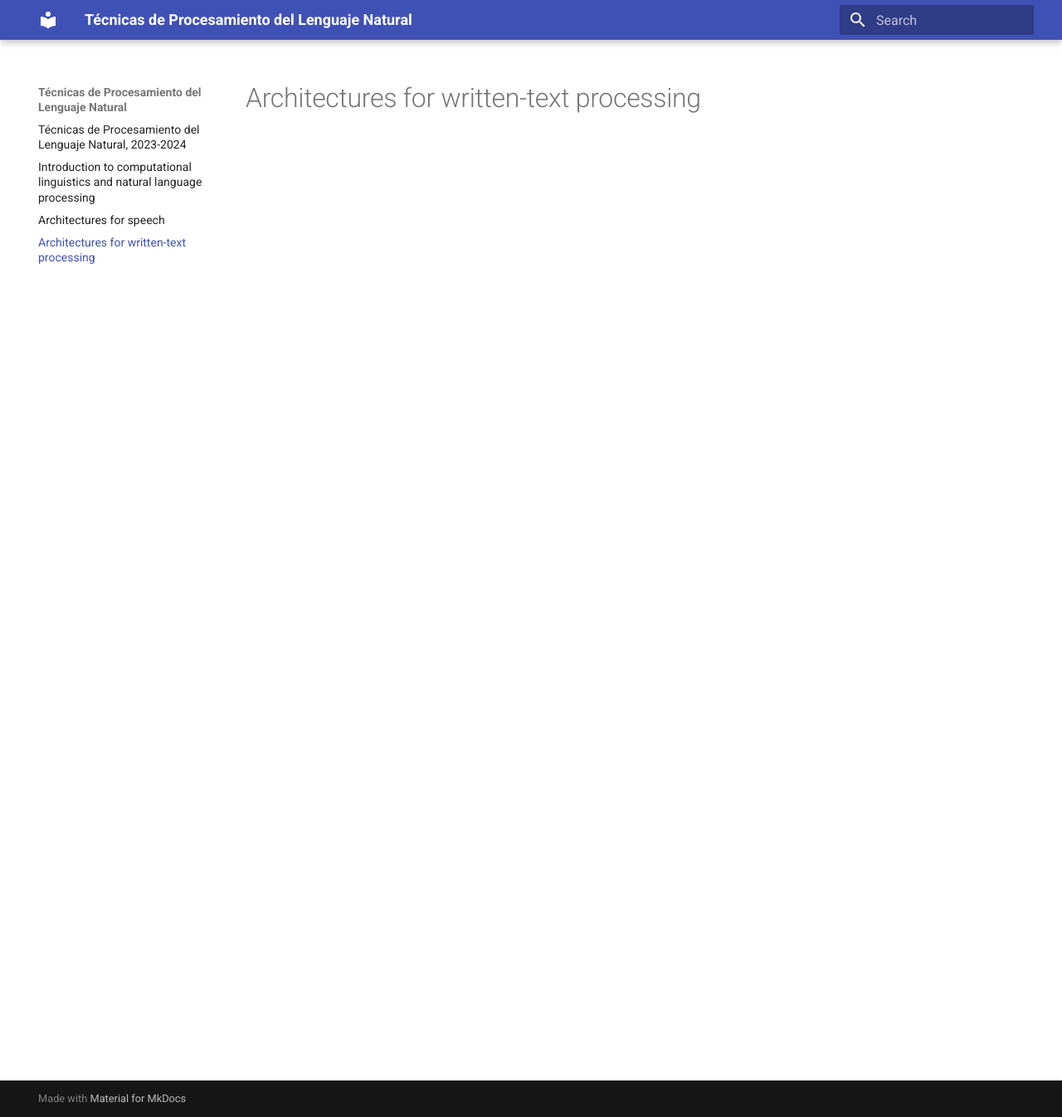
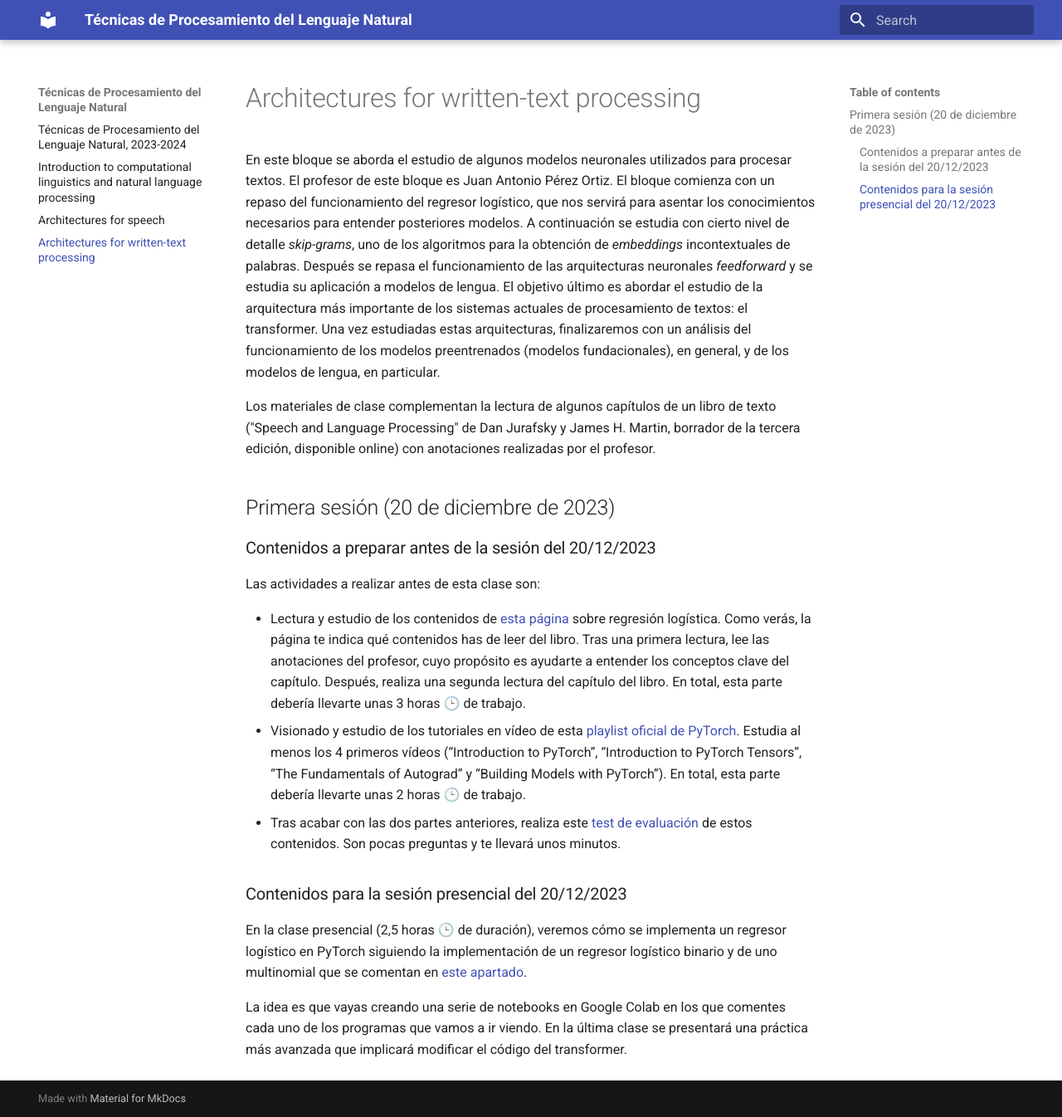
Before and after one commit to jaspock/tpln2324, an MkDocs documentation site: the page built from docs/text.md, in a window 1280 px wide and 1346 px high. Shown: the whole window at 83% size. Built offline with MkDocs 1.6.1 and Material for MkDocs 9.7.7, drawn with Linux system fonts in a browser that asks for light colours.

Commit message:
Nuevas actividades

```diff
--- a/docs/text.md
+++ b/docs/text.md
@@ -1 +1,21 @@
 # Architectures for written-text processing
+
+En este bloque se aborda el estudio de algunos modelos neuronales utilizados para procesar textos. El profesor de este bloque es Juan Antonio Pérez Ortiz. El bloque comienza con un repaso del funcionamiento del regresor logístico, que nos servirá para asentar los conocimientos necesarios para entender posteriores modelos. A continuación se estudia con cierto nivel de detalle *skip-grams*, uno de los algoritmos para la obtención de *embeddings* incontextuales de palabras. Después se repasa el funcionamiento de las arquitecturas neuronales *feedforward* y se estudia su aplicación a modelos de lengua. El objetivo último es abordar el estudio de la arquitectura más importante de los sistemas actuales de procesamiento de textos: el transformer. Una vez estudiadas estas arquitecturas, finalizaremos con un análisis del funcionamiento de los modelos preentrenados (modelos fundacionales), en general, y de los modelos de lengua, en particular.
+
+Los materiales de clase complementan la lectura de algunos capítulos de un libro de texto ("Speech and Language Processing" de Dan Jurafsky y James H. Martin, borrador de la tercera edición, disponible online) con anotaciones realizadas por el profesor.
+
+## Primera sesión (20 de diciembre de 2023)
+
+### Contenidos a preparar antes de la sesión del 20/12/2023
+
+Las actividades a realizar antes de esta clase son:
+
+- Lectura y estudio de los contenidos de [esta página](https://dlsi.ua.es/~japerez/materials/transformers/regresor/) sobre regresión logística. Como verás, la página te indica qué contenidos has de leer del libro. Tras una primera lectura, lee las anotaciones del profesor, cuyo propósito es ayudarte a entender los conceptos clave del capítulo. Después, realiza una segunda lectura del capítulo del libro. En total, esta parte debería llevarte unas 3 horas 🕒️ de trabajo.
+- Visionado y estudio de los tutoriales en vídeo de esta [playlist oficial de PyTorch](https://www.youtube.com/playlist?list=PL_lsbAsL_o2CTlGHgMxNrKhzP97BaG9ZN).  Estudia al menos los 4 primeros vídeos (“Introduction to PyTorch”, “Introduction to PyTorch Tensors”, “The Fundamentals of Autograd” y “Building Models with PyTorch”). En total, esta parte debería llevarte unas 2 horas 🕒️ de trabajo.
+- Tras acabar con las dos partes anteriores, realiza este [test de evaluación](https://forms.gle/V3U9MTHo7c9DNhkc6) de estos contenidos. Son pocas preguntas y te llevará unos minutos.
+
+### Contenidos para la sesión presencial del 20/12/2023
+
+En la clase presencial (2,5 horas 🕒️ de duración), veremos cómo se implementa un regresor logístico en PyTorch siguiendo la implementación de un regresor logístico binario y de uno multinomial que se comentan en [este apartado](https://dlsi.ua.es/~japerez/materials/transformers/implementacion/#codigo-para-un-regresor-logistico-y-uno-multinomial).
+
+La idea es que vayas creando una serie de notebooks en Google Colab en los que comentes cada uno de los programas que vamos a ir viendo. En la última clase se presentará una práctica más avanzada que implicará modificar el código del transformer.
```
Also changed, not shown: 1 other file.
